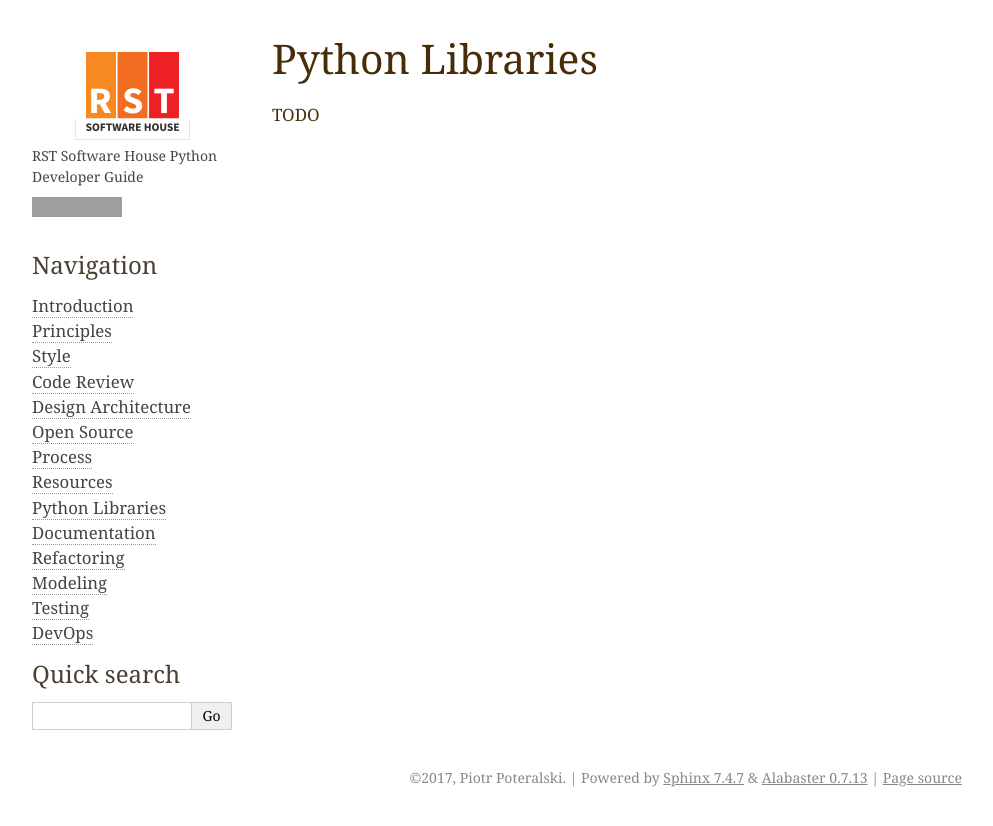
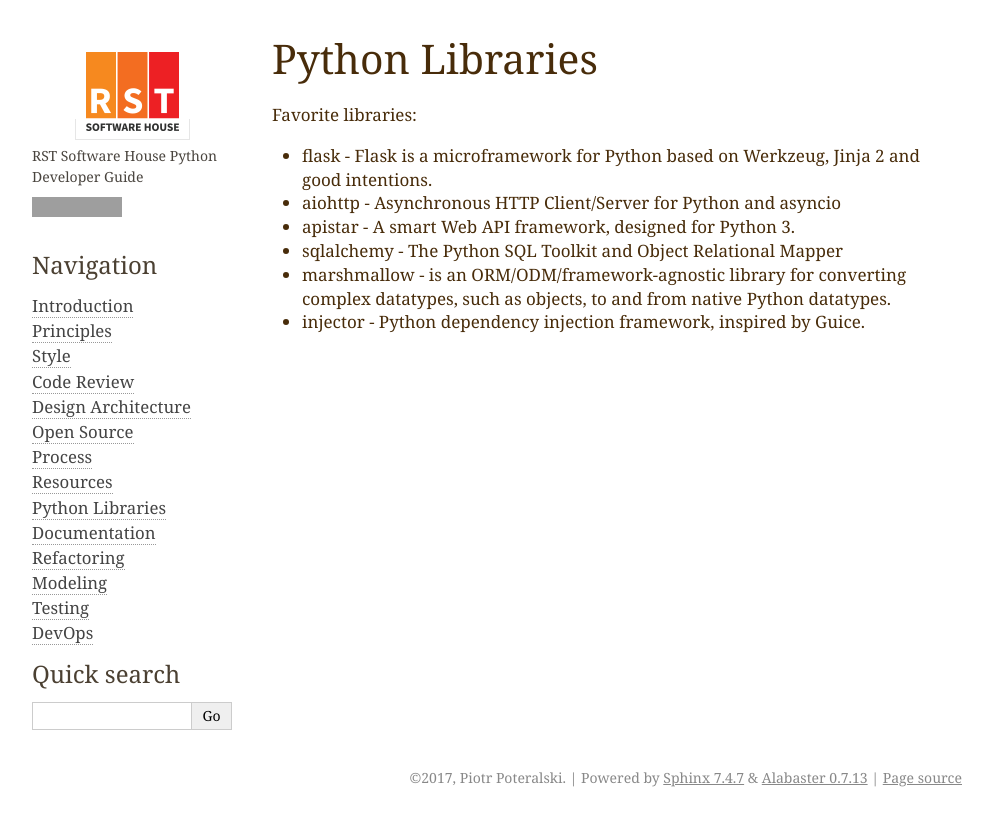
Before and after one commit to rstit/rst-developer-guide, a Sphinx documentation site: the page built from source/python-libraries.rst, in a window 1280 px wide. Shown: the top 826 px of the page, without its empty margins (148-1141 px from the left). Built offline with Sphinx 7.4.7, drawn with Linux system fonts in a browser that asks for light colours; grey boxes are pictures that could not be loaded.

Commit message:
fav libs

```diff
--- a/source/python-libraries.rst
+++ b/source/python-libraries.rst
@@ -1,4 +1,11 @@
 Python Libraries
 ======
 
-TODO
+Favorite libraries:
+
+- flask - Flask is a microframework for Python based on Werkzeug, Jinja 2 and good intentions.
+- aiohttp - Asynchronous HTTP Client/Server for Python and asyncio
+- apistar - A smart Web API framework, designed for Python 3.
+- sqlalchemy - The Python SQL Toolkit and Object Relational Mapper
+- marshmallow -  is an ORM/ODM/framework-agnostic library for converting complex datatypes, such as objects, to and from native Python datatypes.
+- injector - Python dependency injection framework, inspired by Guice.
```
